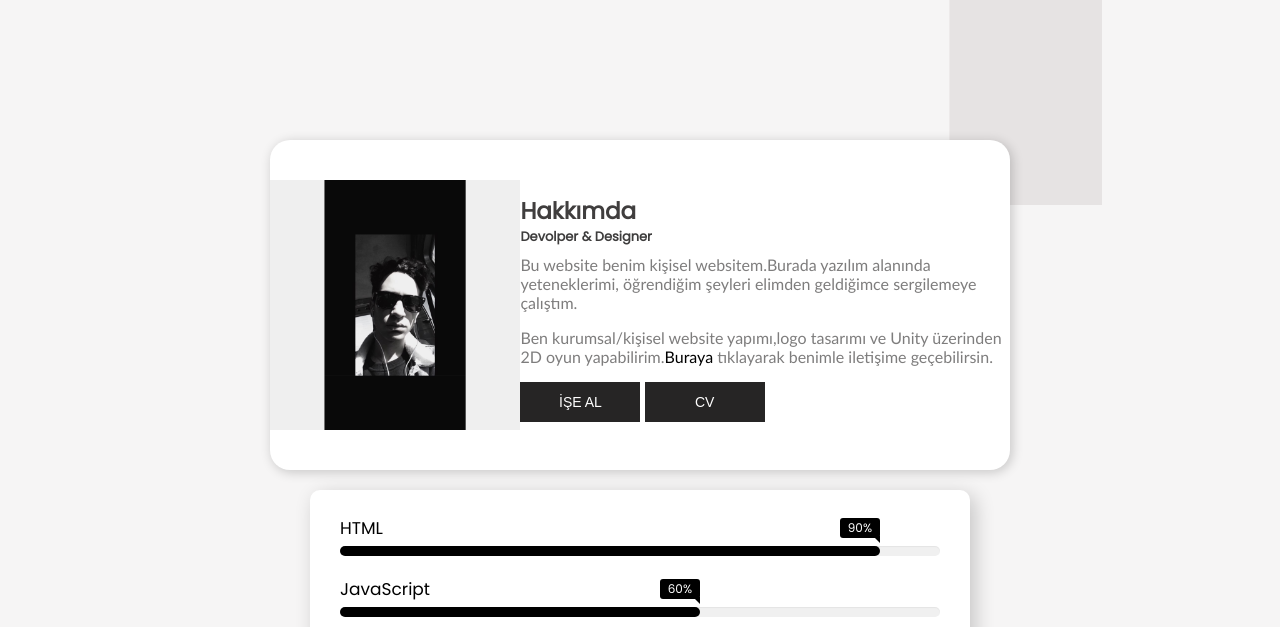
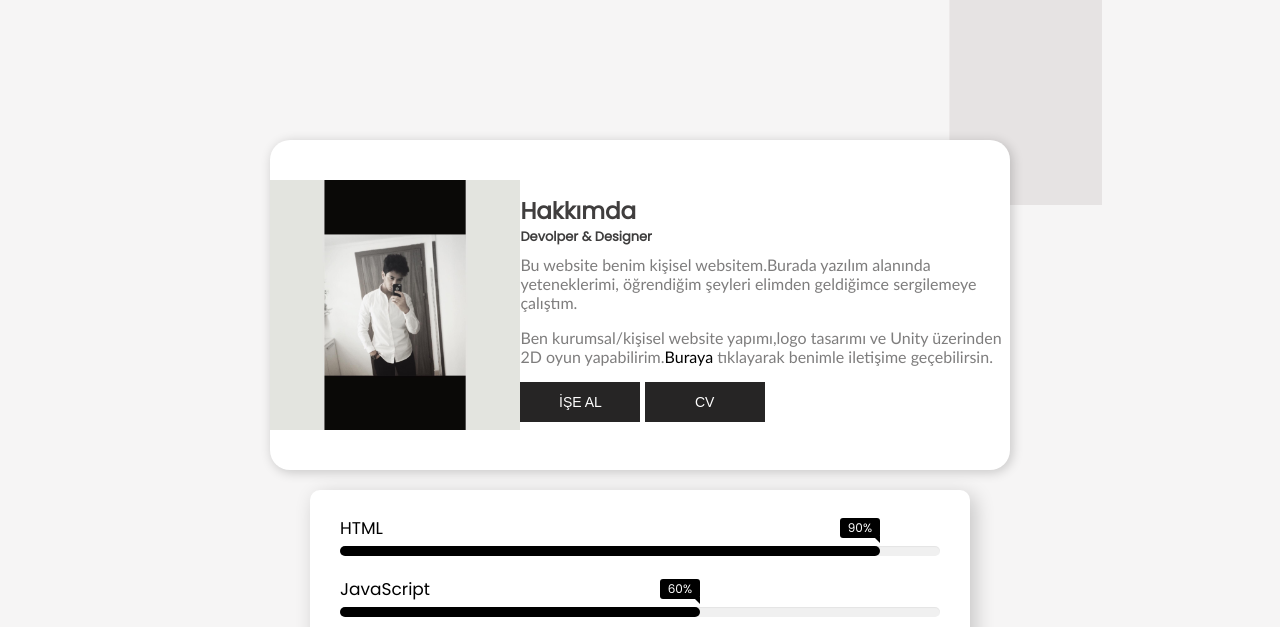
Before and after one commit to emreozbkr/PersonalWebsite, a plain HTML site: page MyWebsite/index.html in a window 1280 px wide. Shown: the part 555-1182 px from the top of the page. Drawn offline with Linux system fonts and the light colour scheme; a web font is replaced by a local one.

Commit message:
Update index.html

```diff
--- a/MyWebsite/index.html
+++ b/MyWebsite/index.html
@@ -38,7 +38,7 @@
 </button>
   </div>
   <div class="about-container">
-  <img src="./images/myphoto1.jpg"/>
+  <img src="./images/myphoto2.jpg"/>
   <div class="about-text">
   <p class="headerh2">Hakkımda</p>
   <p class="headerh2">Devolper & Designer</p>
```
